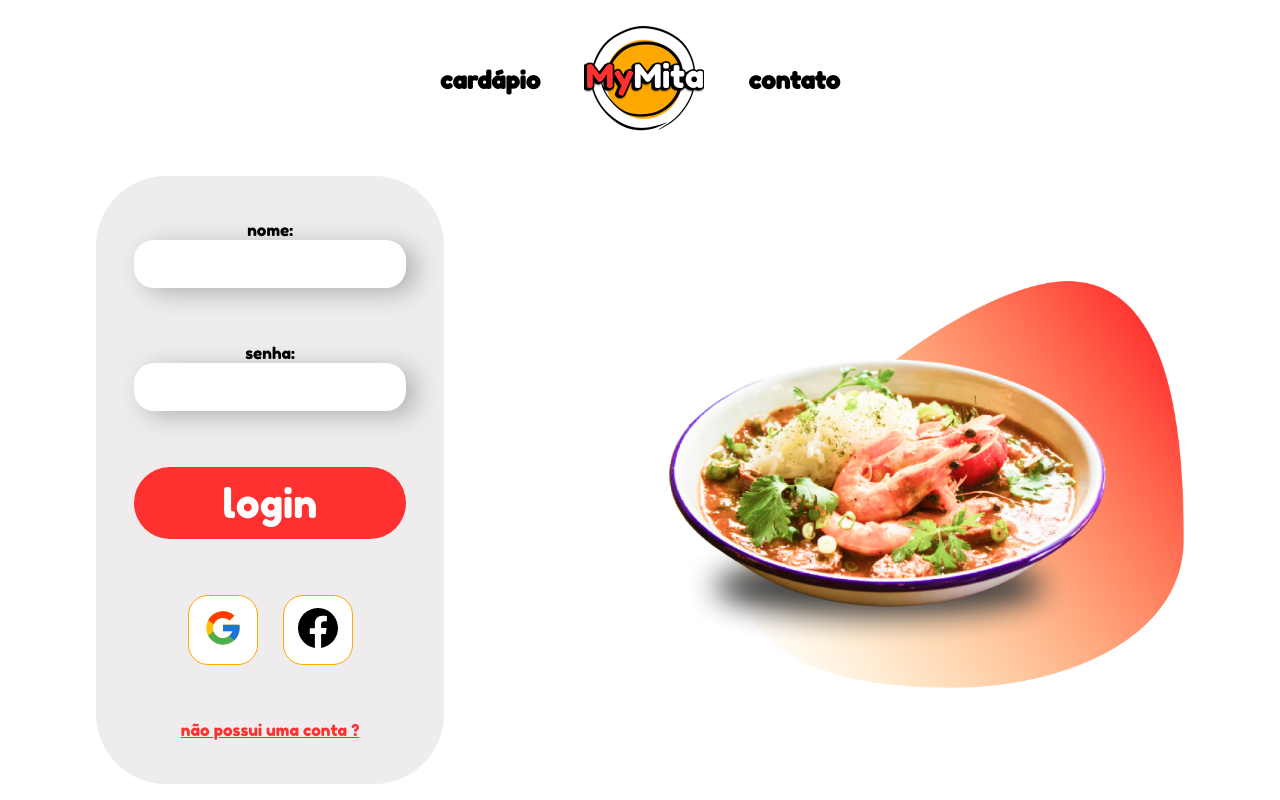
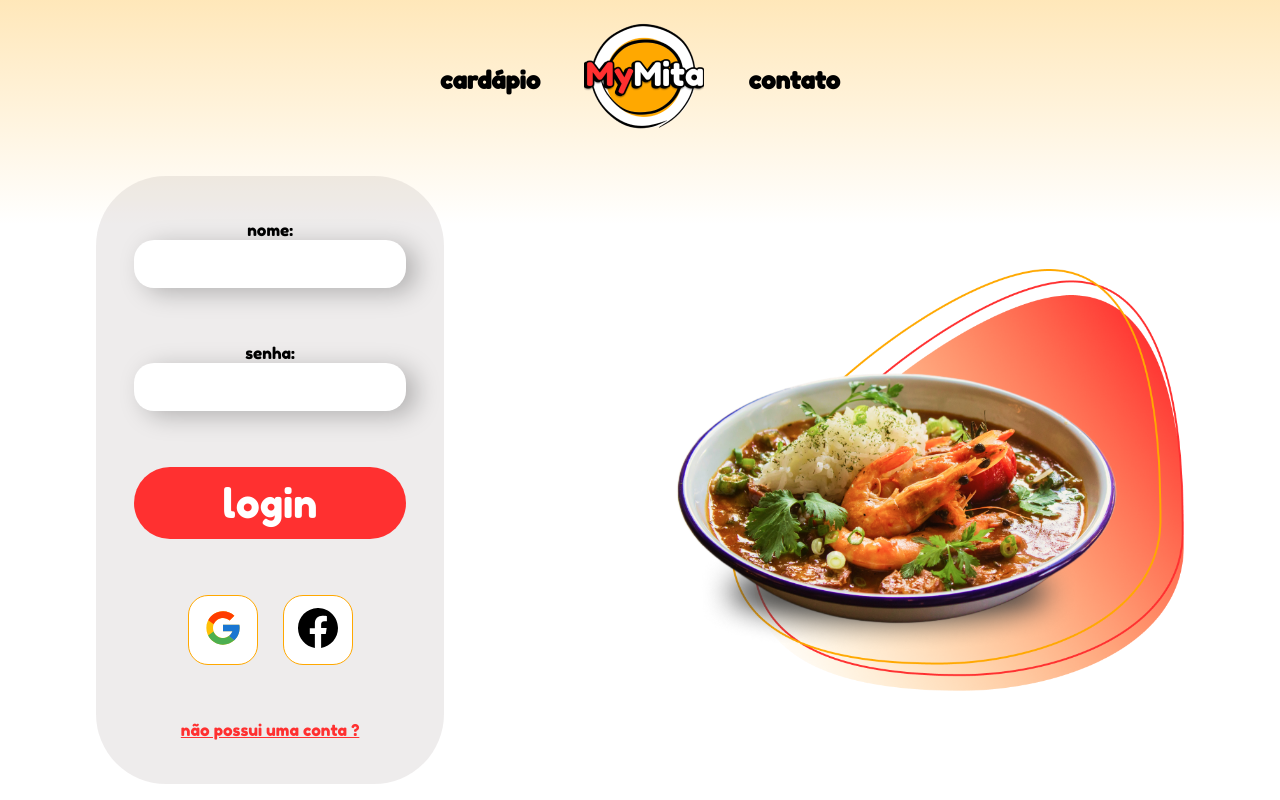
Before and after one commit to ViniciusCharleaux/mymita, a React (Vite) app: page / in a window 1280 px wide. Built offline with nearby package versions, Linux system fonts and the light colour scheme.

Commit message:
melhorias

```diff
--- a/src/components/Header/index.tsx
+++ b/src/components/Header/index.tsx
@@ -11,7 +11,7 @@
         <Container>
 
             <h2>{title1}</h2>
-            <img src={images.MyMitaLogo} alt="logo" />
+            <a href="/"> <img src={images.MyMitaLogo} alt="logo" /></a>
             <h2>{title2}</h2>
 
         </Container>
--- a/src/pages/intro/styles.ts
+++ b/src/pages/intro/styles.ts
@@ -7,6 +7,7 @@
   display: flex;
   flex-direction: column;
   align-items: center;
+  background: linear-gradient(180deg, rgba(255, 168, 0, 0.5) -23.56%, rgba(255, 255, 255, 0.5) 28.03%);
 
   main {
     width: 100%;
--- a/src/pages/signup/index.tsx
+++ b/src/pages/signup/index.tsx
@@ -92,7 +92,7 @@
                             cadastrar
                         </button>
 
-                        <a href="/">cancelar</a>
+                        <a href="/" className = "button__cancel">cancelar</a>
                     </div>
                 </div>
             </main>
--- a/src/pages/signup/styles.ts
+++ b/src/pages/signup/styles.ts
@@ -48,16 +48,19 @@
 
     label{
       font-family: 'fredoka one';
+      font-size: 15pt;
     }
 
     input{
-      height: 2.5rem;
+      height: 3rem;
       width: 20rem;
-      border-radius: 20px;
-      box-shadow: 10px 5px 25px rgba(0, 0, 0, 0.25);
+      border-radius: 15px;
+      box-shadow: 5px 5px 5px rgba(0, 0, 0, 0.30);
       background-color: #e4e4e4;
+      color: rgba(0, 0, 0, 0.5);
       font-family: 'fredoka one';
-      padding: 0 2rem ;
+      font-size: 12pt;
+      padding: 0 1rem ;
       margin: 0.5rem 0;
     }
 
@@ -73,7 +76,7 @@
       border-radius: 40px;
       font-size: 1.5rem;
       margin: 0 0.5rem;
-      box-shadow: 10px 5px 25px rgba(0, 0, 0, 0.25);
+
     }
 
     .button__signup {
@@ -83,13 +86,12 @@
       font-family: 'fredoka one';
     }
 
-    a {
+    .button__cancel{
       width: 10rem;
       height: 3rem;
       border-radius: 40px;
       font-size: 1.5rem;
       padding: 0.5rem;
-      box-shadow: 10px 5px 25px rgba(0, 0, 0, 0.25);
       text-decoration: none;
       text-align: center;
       background-color: #FFA800;
```
Also changed, not shown: src/assets/main-page-img.png, src/assets/signup-cadastro-img.png.
